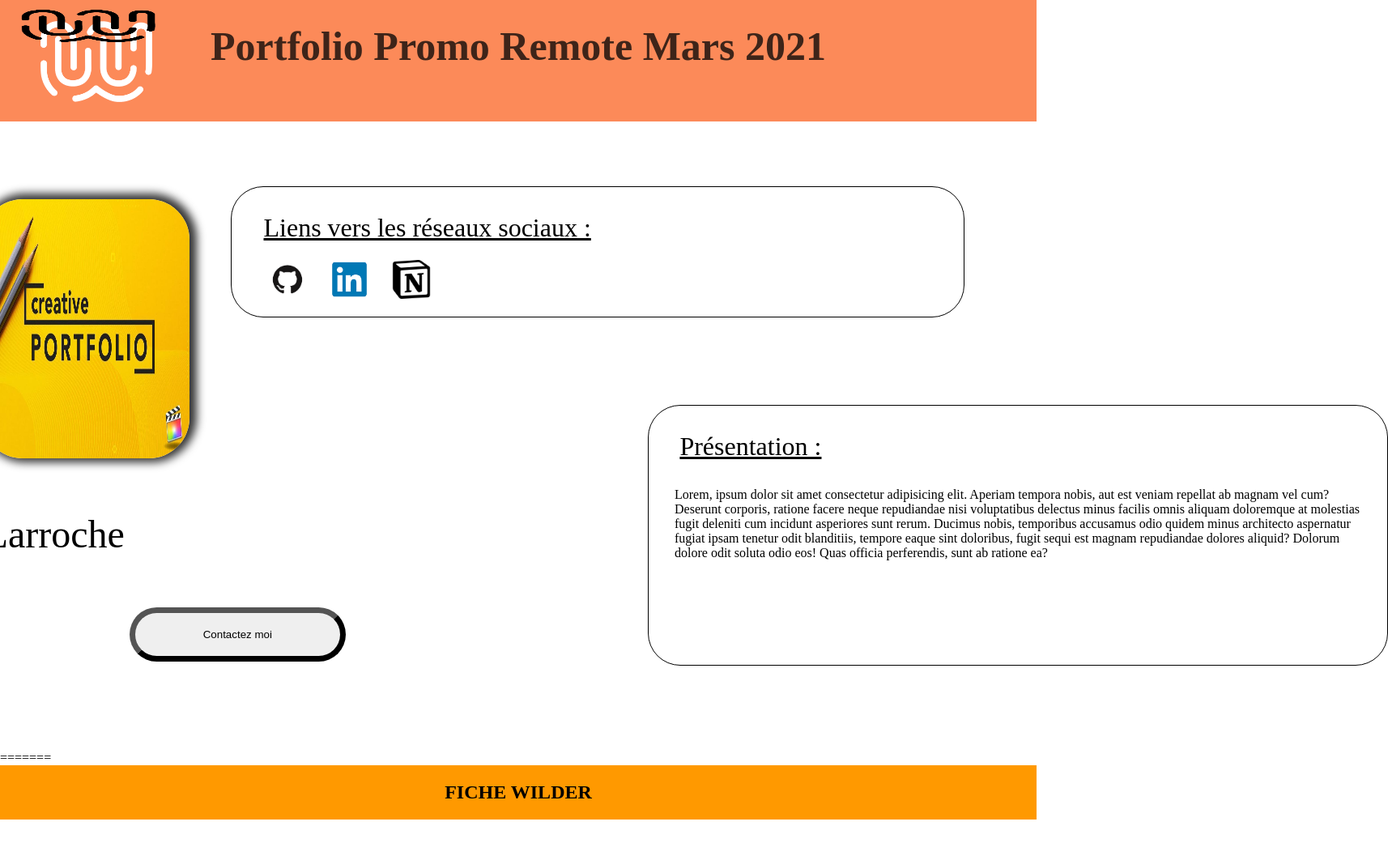
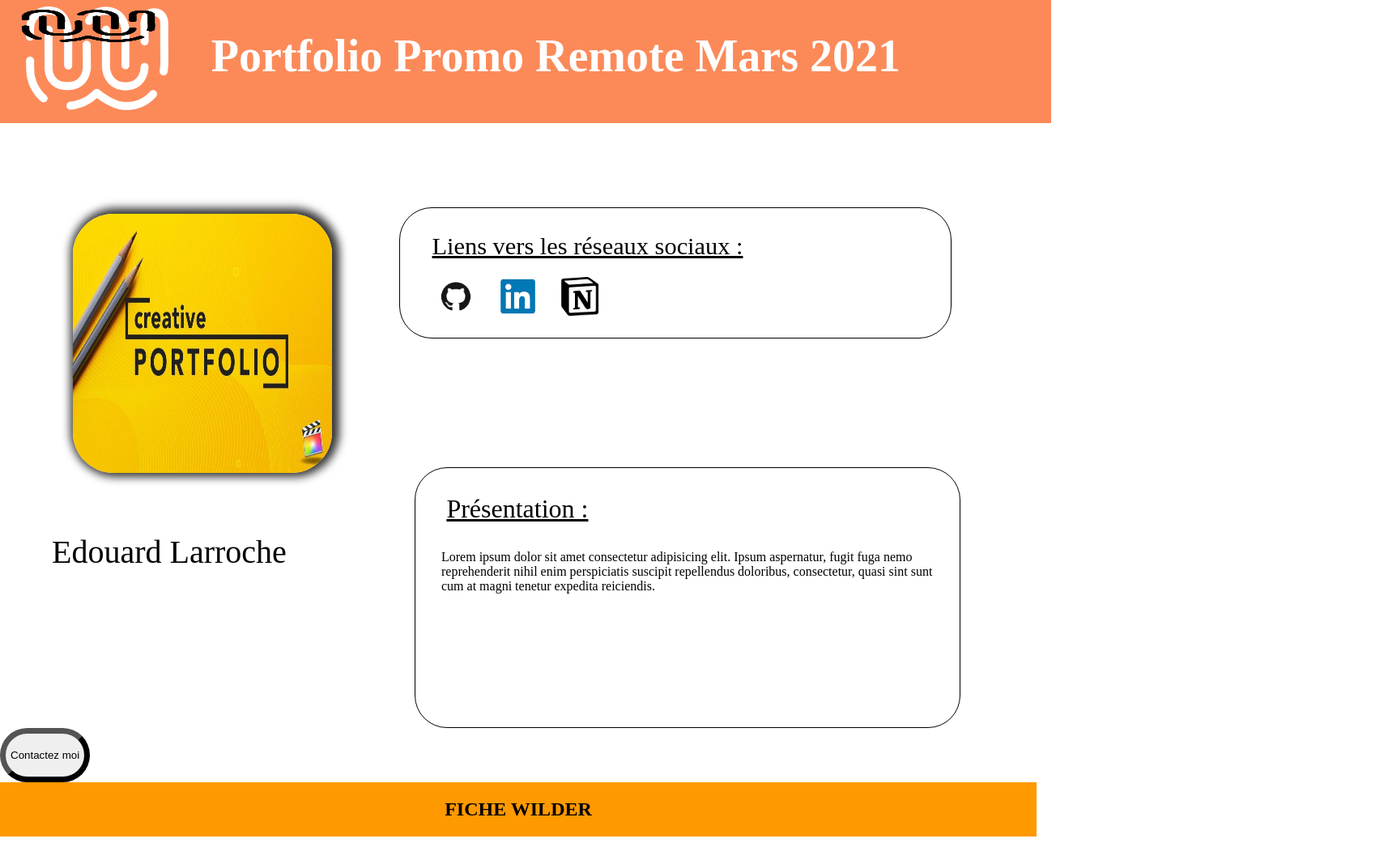
Before and after one commit to BaptisteGrias/Project1, a plain HTML site: page fiche.html in a window 1280 px wide. Shown: the top 1041 px of the page at 81% size, 1714 px wide, since content can reach past the window. Drawn offline with Linux system fonts and the light colour scheme; a script that the page names is missing.

Commit message:
recuperation de la fiche a edouard

```diff
--- a/assets/fiche.css
+++ b/assets/fiche.css
@@ -5,27 +5,31 @@ body{
 
 /**************headBanner******************/
 
-
-
- #headBanner {
+.headBanner {
     background-color: #fc8a59;
     width: 100%;
-    height: 150px;
+    height: 10em;
+    margin-left: auto;
+    margin-top: -0.5em;
+    margin-bottom: 1rem;
+    padding-right: 1.1em;
+    display: inline-flex;
+    justify-content: space-between;
+    align-items: center;
 }
 
-#logo {
-   height: 100px;
-   margin-bottom: -7em;
-   padding-left: 50px;
+.logo {
+   height: 8em;
+   padding-left: 2em;
+   margin-right: 2em;
 }
 
-#title {
-    font-size: 50px;
-    color: rgba(8, 8, 8, 0.781);
-    text-align: center;
-
+.title {
+    font-size: 3.5em;
+    color: white;
+    padding-right: 3em;
+    padding-top: 1em;
 }
-
 /*****************Presentation*****************/
 
 
@@ -34,18 +38,13 @@ body{
     justify-content: space-around;
 }
 
-.flex2{
-    display: flex;
-    justify-content: space-around;
-}
-
 #profile{
     margin-top: 6em;
-    margin-left: -3em;
+    margin-left: 3em;
     border-radius: 50px;
     box-shadow: 3px -1px 11px 6px rgba(0,0,0,0.8);
     height: 20em;
-    width: 20%;
+    width: 25%;
 }
 
 li{
@@ -67,31 +66,28 @@ ul li img{
     border-style:solid;
     border-color:black;
     margin-bottom: 15em;
-    margin-top: 5em;
+    margin-top: 5.5em;
     margin-right: 4em;
     border-radius: 40px;
-    width: 54em;
+    width: 50%;
     height: 10em;
 }
 
 .nom{
-    font-size: 3em;
-    margin-bottom: 5em;
-    margin-left: -27.5em;
+    font-size: 40px;
+    padding-left: 5%;
+
 }
 
 .contact{
-    margin-left: 10em;
+
 }
 
 button{
     height: 5em;
-    width: 20em;
     border-color: black;
     border-width: 7px;
     border-radius: 40px;
-    margin-bottom: 10em;
-    position: absolute;
     top: 750px;
 }
 
@@ -100,15 +96,14 @@ button{
     border-style:solid;
     border-color:black;
     border-radius: 40px;
-    position: absolute;
-    top: 500px;
-    left: 50em;
     height: 20em;
-    width: 57em;
+    width: 52.5%;
+    margin-left: 40%;
+    margin-top: -10%;
 }
 
 #textLiens{
-    font-size: 2em;
+    font-size: 1.9em;
     text-decoration: underline;
 }
 
@@ -124,7 +119,10 @@ button{
 }
 =======
 
-
+/*.flex2{
+    display: flex;
+    justify-content: space-around;
+}*/
 
 
 
--- a/fiche.html
+++ b/fiche.html
@@ -6,17 +6,19 @@
     <meta name="viewport" content="width=device-width, initial-scale=1.0">
     <link  rel="stylesheet" href="assets/fiche.css">
     <title>Portfolio</title>
-
+</head>
     <body>
 
-       <header id="headBanner">
-             <img id="logo" img src="assets/images/white-logo.png" alt="Logo Wild Code School">
-             <h1 id="title">Portfolio Promo Remote Mars 2021</h1>
+       <header>
+         <div class="headBanner">
+             <img class="logo" img src="assets/images/white-logo.png" alt="Logo Wild Code School">
+             <h1 class="title">Portfolio Promo Remote Mars 2021</h1>
+         </div>
        </header>
 
        <section class="presentation">
 
-       <section class="flex1">
+       <div class="flex1">
          <img id="profile" img src="assets/images/portfolio1.jpg" alt="ma photo">
 
 
@@ -28,75 +30,21 @@
 
            </ul>
 
-       </section>
+        </div>
 
-       <section class="flex2">
+          <div class="flex2">
+
             <div class="nom">Edouard Larroche</div>
+
          <div class="textPresentation">
            <p id="text">Présentation :</p>
-           <p id="lorem">Lorem, ipsum dolor sit amet consectetur adipisicing elit. Aperiam tempora nobis, aut est veniam repellat ab magnam vel cum? Deserunt corporis, ratione facere neque repudiandae nisi voluptatibus delectus minus facilis omnis aliquam doloremque at molestias fugit deleniti cum incidunt asperiores sunt rerum. Ducimus nobis, temporibus accusamus odio quidem minus architecto aspernatur fugiat ipsam tenetur odit blanditiis, tempore eaque sint doloribus, fugit sequi est magnam repudiandae dolores aliquid? Dolorum dolore odit soluta odio eos! Quas officia perferendis, sunt ab ratione ea?
+           <p id="lorem">Lorem ipsum dolor sit amet consectetur adipisicing elit. Ipsum aspernatur, fugit fuga nemo reprehenderit nihil enim perspiciatis suscipit repellendus doloribus, consectetur, quasi sint sunt cum at magni tenetur expedita reiciendis.
            </p>
         </div>
+
+        <div class="contact"><button type="button" class="btn btn-primary btn-lg">Contactez moi</button></div>
+        </div>
         </section>
-
-       <section>
-         <div class="contact"><button type="button" class="btn btn-primary btn-lg">Contactez moi</button></div>
-       </section>
-
-       </section>
-
-
-=======
-</head>
-    <body>
-
-
-
-
-
-
-
-
-
-
-
-
-
-
-
-
-
-
-
-
-
-
-
-
-
-
-
-
-
-
-
-
-
-
-
-
-
-
-
-
-
-
-
-
-
-
-
-
 
 
 
@@ -122,6 +70,7 @@
              <img src="assets/images/baptisteGrias.jpeg" class="photoWilder">
 
          </div>
+
           <div class="bodyWilder">
 
                <p>
@@ -134,10 +83,6 @@
                </p>
 
           </div>
-
-
-
-
                                                    <!-- réseaux sociaux-->
                                       <div class="socialMedia">
              <div class="float-shadow">
@@ -148,7 +93,6 @@
             </div>
         </div>
 
-
     </section>
 
       <script src="assets/style.js"></script>
```
Also changed, not shown: 1 other file. Lines whose indentation alone changed are shown as unchanged.
